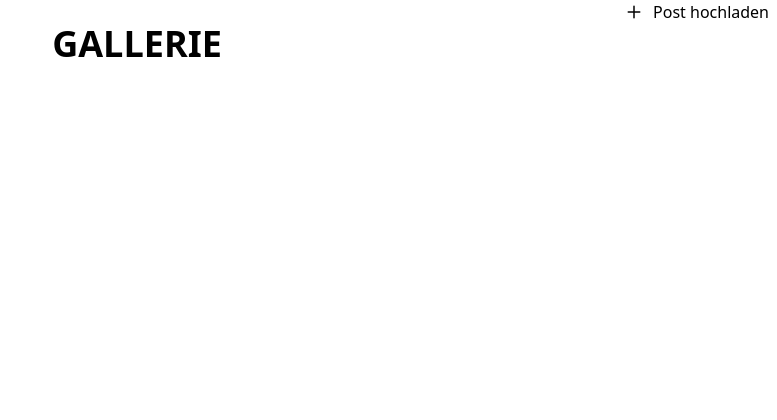
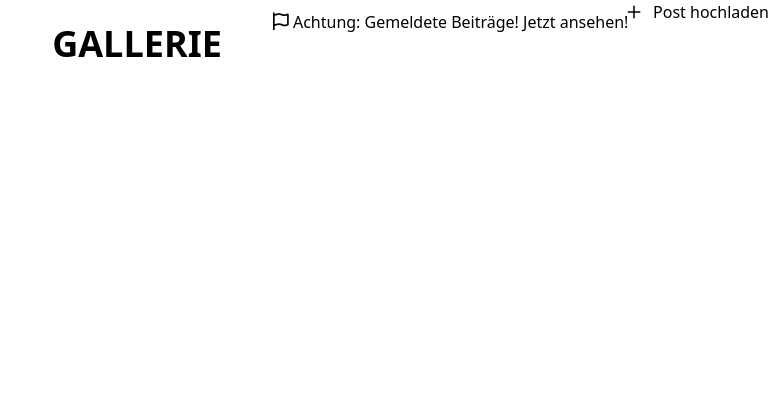
Before and after one commit to RienerTobias/photonest, a Django app: page /gallery in a window 1280 px wide. Shown: the top 420 px of the page, without its empty margins (503-1280 px from the left). Run offline with Django 5.2, Linux system fonts and the light colour scheme; a user stored in the database is signed in; tables that the repository leaves empty hold one stand-in row (values such as "Sample post"); parts of the project's set-up code (start-up, migrations or seed data) failed here and were passed over; some libraries are stand-ins or nearby versions.

Commit message:
added alert for reported posts

```diff
--- a/photonest_server/photonest/templates/photonest/base/base.html
+++ b/photonest_server/photonest/templates/photonest/base/base.html
@@ -9,6 +9,15 @@
 
     <div class="w-full h-18 flex flex-col items-center p-2 fixed bottom-0 bg-base-100 z-50">
         {% include 'photonest/base/dock.html' %}
+    </div>
+
+    <div id="alert-container" class="w-full max-w-[32rem] h-fit fixed right-0 top-0 p-2 z-[99999]">
+      {% if reported_post_count != 0 %}
+      <div role="alert" class="alert alert-warning">
+        <i class="fa-regular fa-flag text-lg"></i>
+        <span>Achtung: Gemeldete Beiträge! <a href="/gallery?only_reported=on" class="link">Jetzt ansehen!</a></span>
+      </div>
+      {% endif %}
     </div>
 
     <dialog id="fullscreen_img" class="modal !bg-black/75">
--- a/photonest_server/photonest/views.py
+++ b/photonest_server/photonest/views.py
@@ -18,6 +18,7 @@
 # Create your views here.
 @login_required
 def home(request):
+
     return render(request, 'photonest/sites/home.html', {
         'newest_posts': Post.objects.all().order_by('-uploaded_at')[:3],
         'top_posts': Post.objects.all().annotate(_like_count=Count('likes')).order_by('-_like_count')[:3],
@@ -26,6 +27,7 @@
         'timestamp': now().timestamp(),
         'max_files': 15,
         'pageprefix': 'home',
+        'reported_post_count': Post.objects.filter(is_reported=True).count(),
     })
 
 @login_required
@@ -41,7 +43,8 @@
         'create_post_url': 'gallery',
         'timestamp': now().timestamp(),
         'max_files': 15,
-        'pageprefix': 'gallery'
+        'pageprefix': 'gallery',
+        'reported_post_count': Post.objects.filter(is_reported=True).count(),
     })
 
 @login_required
@@ -78,6 +81,7 @@
         'current_sort_user': sort_field_user,
         'current_sort_class': sort_field_class,
         'timestamp': now().timestamp(),
+        'reported_post_count': Post.objects.filter(is_reported=True).count(),
     })
 
 @login_required
```
